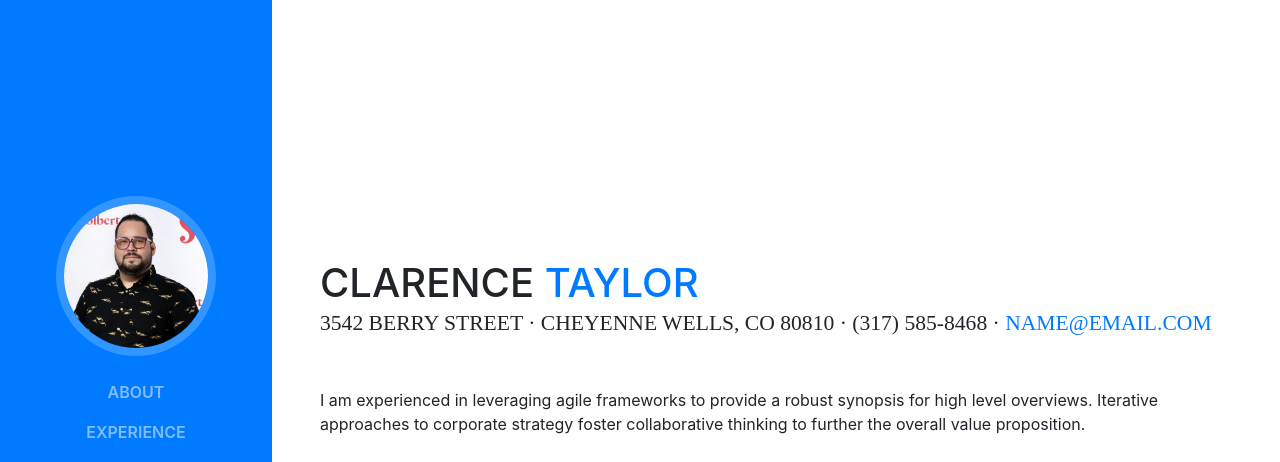
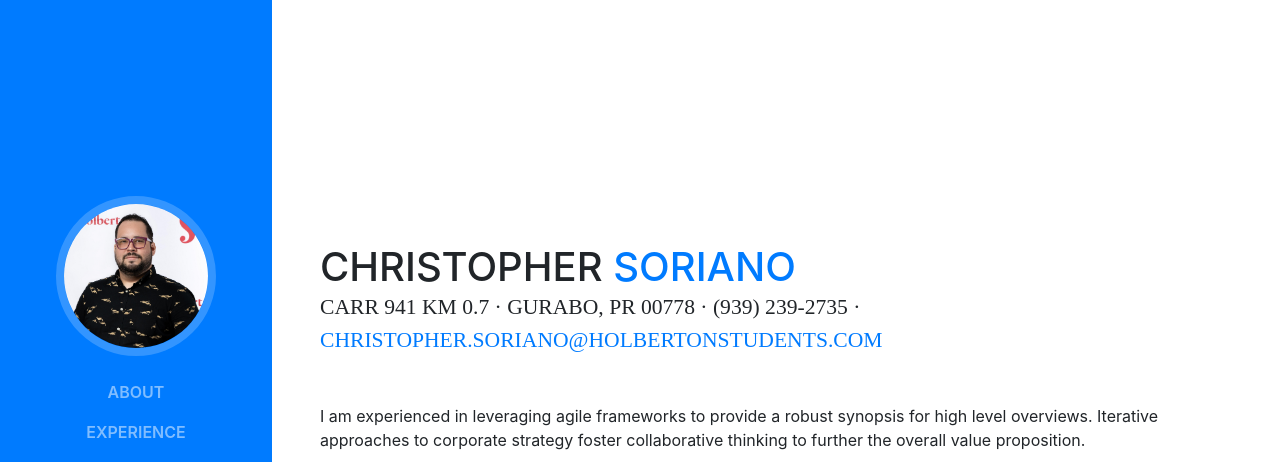
Before and after one commit to csoriano2832/csoriano2832.github.io, a website with bundled scripts: page index.html in a window 1280 px wide. Shown: the top 462 px of the page. Built offline with nearby package versions, Linux system fonts and the light colour scheme; a web font is replaced by a local one.

Commit message:
Enter personal information

```diff
--- a/index.html
+++ b/index.html
@@ -8,7 +8,7 @@
     <meta name="description" content="">
     <meta name="author" content="">
 
-    <title>Resume - Start Bootstrap Theme</title>
+    <title>Personal Website</title>
 
     <!-- Bootstrap core CSS -->
     <link href="vendor/bootstrap/css/bootstrap.min.css" rel="stylesheet">
@@ -65,11 +65,11 @@
 
       <section class="resume-section p-3 p-lg-5 d-flex d-column" id="about">
         <div class="my-auto">
-          <h1 class="mb-0">Clarence
-            <span class="text-primary">Taylor</span>
+          <h1 class="mb-0">Christopher
+            <span class="text-primary">Soriano</span>
           </h1>
-          <div class="subheading mb-5">3542 Berry Street · Cheyenne Wells, CO 80810 · (317) 585-8468 ·
-            <a href="mailto:name@email.com">name@email.com</a>
+          <div class="subheading mb-5">Carr 941 Km 0.7 · Gurabo, PR 00778 · (939) 239-2735 ·
+            <a href="mailto:name@email.com">christopher.soriano@holbertonstudents.com</a>
           </div>
           <p class="mb-5">I am experienced in leveraging agile frameworks to provide a robust synopsis for high level overviews. Iterative approaches to corporate strategy foster collaborative thinking to further the overall value proposition.</p>
           <ul class="list-inline list-social-icons mb-0">
```
